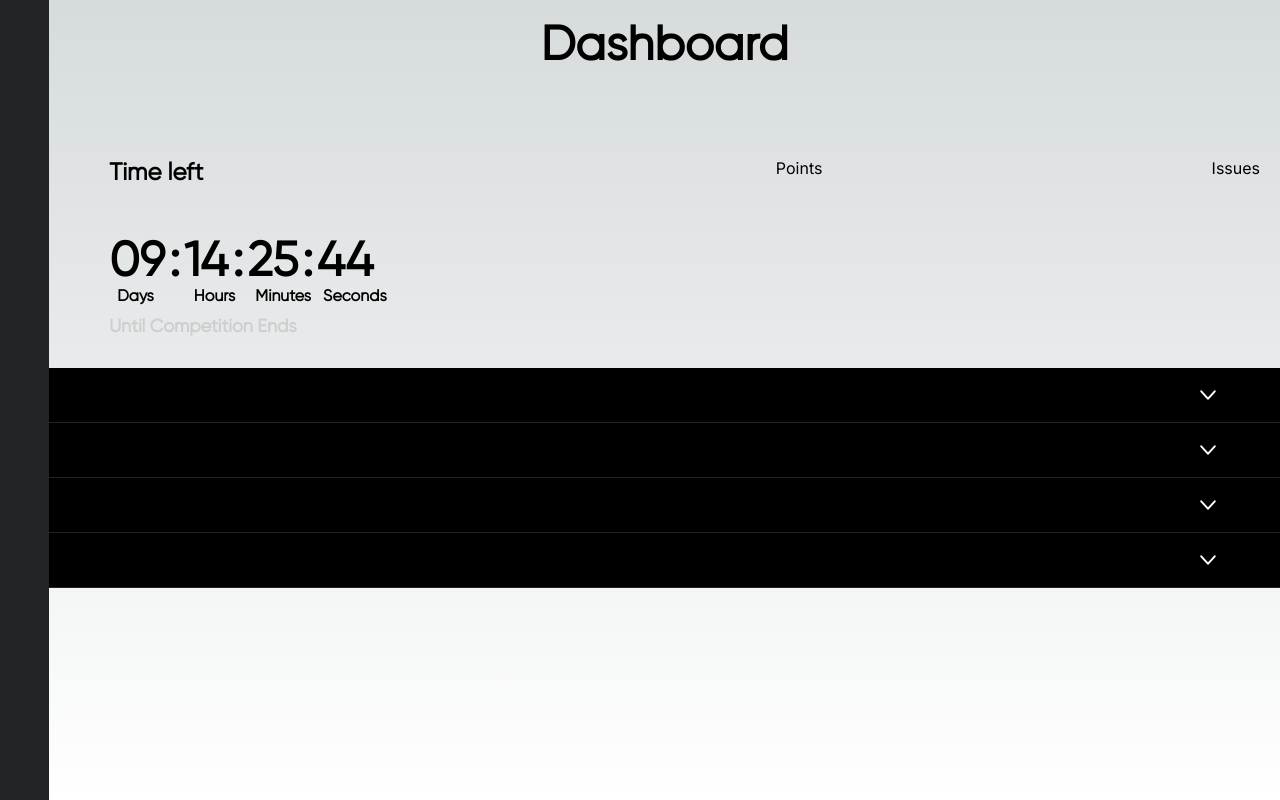
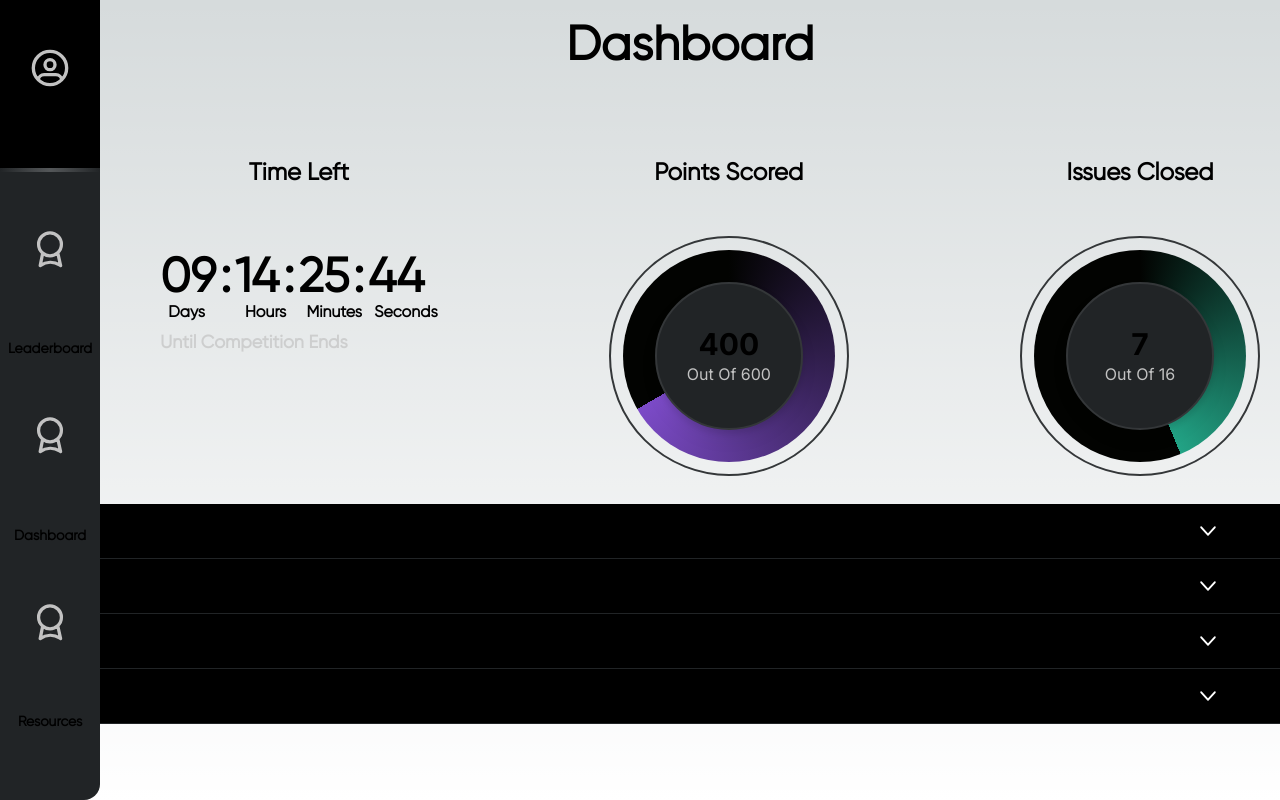
Before and after one commit to Keshav-Aneja/Forkthis-2023-frontend, a Next.js app: page / in a window 1280 px wide. Built offline with nearby package versions, Linux system fonts and the light colour scheme; what tailwindcss-gradients would draw is missing.

Commit message:
Sidebar Component Added

```diff
--- a/src/components/CountdownTimer.tsx
+++ b/src/components/CountdownTimer.tsx
@@ -37,9 +37,7 @@ const CountdownTimer: React.FC<CountdownTimerProps> = ({ targetDate }) => {
 
   return (
     <div className="flex-auto font-gilroyRegular ">
-      <div className="mb-12 text-2xl font-bold">
-        Time left
-      </div>
+      {/* <div className="mb-12 text-2xl font-bold">Time left</div> */}
 
       <div className=" flex mt-4  text-5xl font-black">
         <p className="">{formatWithLeadingZero(days)}</p>
@@ -48,14 +46,13 @@ const CountdownTimer: React.FC<CountdownTimerProps> = ({ targetDate }) => {
         <p className="ml-1 mr-1">:</p>
         <p className="">{formatWithLeadingZero(minutes)}</p>
         <p className="ml-1 mr-1">:</p>
-        <p className="" >{formatWithLeadingZero(seconds)}</p>
-
+        <p className="">{formatWithLeadingZero(seconds)}</p>
       </div>
       <div className="flex font-extrabold text-s">
         <p className="ml-2 mr-4">Days</p>
         <p className="ml-6 mr-3">Hours</p>
         <p className="ml-2 mr-3">Minutes</p>
-        <p >Seconds</p>
+        <p>Seconds</p>
       </div>
       <div className="mt-1 text-[#C2C2C2] text-opacity-70 text-lg font-bold ">
         Until Competition Ends
--- a/src/components/Sidebar.tsx
+++ b/src/components/Sidebar.tsx
@@ -1,8 +1,93 @@
-export default function Sidebar()
-{
-    return (
-        <div className=" bg-[#212426] h-screen w-[4%]">
-
+export default function Sidebar() {
+  return (
+    <div className=" bg-[#212426] h-screen w-[6%] rounded-tr-2xl rounded-br-2xl hover:w-[8%] duration-300 ease-linear text-xs hover:text-sm">
+      <div className="home flex flex-col justify-center items-center py-12 gap-3 hover:bg-black duration-300 px-2">
+        <svg
+          width="2.5rem"
+          height="auto"
+          viewBox="0 0 48 48"
+          fill="none"
+          xmlns="http://www.w3.org/2000/svg"
+        >
+          <path
+            d="M37.9892 38.2934C37.7859 34.7852 34.7345 32 31 32H17C13.2655 32 10.2141 34.7852 10.0108 38.2934M37.9892 38.2934C41.6983 34.6628 44 29.6002 44 24C44 12.9543 35.0457 4 24 4C12.9543 4 4 12.9543 4 24C4 29.6002 6.30174 34.6628 10.0108 38.2934M37.9892 38.2934C34.3827 41.8237 29.4455 44 24 44C18.5545 44 13.6173 41.8237 10.0108 38.2934M30 20C30 23.3137 27.3137 26 24 26C20.6863 26 18 23.3137 18 20C18 16.6863 20.6863 14 24 14C27.3137 14 30 16.6863 30 20Z"
+            stroke="#C2C2C2"
+            stroke-width="4"
+            stroke-linecap="round"
+            stroke-linejoin="round"
+          />
+        </svg>
+        <span className="font-gilroyRegular font-bold">Home</span>
+      </div>
+      <div
+        className="w-full h-1"
+        style={{
+          backgroundImage:
+            "linear-gradient(90deg, rgba(33,36,38,1) 0%, rgba(71,74,76,1) 35%, rgba(84,87,89,1) 50%, rgba(71,74,76,1) 65%, rgba(33,36,38,1) 100%)",
+        }}
+      ></div>
+      <div className="badges flex flex-col justify-start items-center h-[70%] ">
+        <div className="w-full flex flex-col items-center justify-center gap-3 h-[33.3%]  hover:bg-[black] duration-300 px-2">
+          <svg
+            width="2.5rem"
+            height="auto"
+            viewBox="0 0 49 48"
+            fill="none"
+            xmlns="http://www.w3.org/2000/svg"
+          >
+            <path
+              d="M33.97 28.3112C36.7547 25.7523 38.5 22.08 38.5 18C38.5 10.268 32.232 4 24.5 4C16.768 4 10.5 10.268 10.5 18C10.5 22.3271 12.4631 26.1957 15.5473 28.7637M33.97 28.3112C31.4774 30.6017 28.152 32 24.5 32C21.0951 32 17.9741 30.7845 15.5473 28.7637M33.97 28.3112L37.5 44L36.7828 43.5586C29.2967 38.9518 19.8138 39.1242 12.5 44L15.5473 28.7637"
+              stroke="#C2C2C2"
+              stroke-width="4"
+              stroke-linecap="round"
+              stroke-linejoin="round"
+            />
+          </svg>
+          <span className="font-gilroyRegular font-bold text-center">
+            Leaderboard
+          </span>
         </div>
-    )
+        <div className="w-full flex flex-col items-center justify-center gap-3 h-[33.3%]  hover:bg-black duration-300 px-2">
+          <svg
+            width="2.5rem"
+            height="auto"
+            viewBox="0 0 49 48"
+            fill="none"
+            xmlns="http://www.w3.org/2000/svg"
+          >
+            <path
+              d="M33.97 28.3112C36.7547 25.7523 38.5 22.08 38.5 18C38.5 10.268 32.232 4 24.5 4C16.768 4 10.5 10.268 10.5 18C10.5 22.3271 12.4631 26.1957 15.5473 28.7637M33.97 28.3112C31.4774 30.6017 28.152 32 24.5 32C21.0951 32 17.9741 30.7845 15.5473 28.7637M33.97 28.3112L37.5 44L36.7828 43.5586C29.2967 38.9518 19.8138 39.1242 12.5 44L15.5473 28.7637"
+              stroke="#C2C2C2"
+              stroke-width="4"
+              stroke-linecap="round"
+              stroke-linejoin="round"
+            />
+          </svg>
+          <span className="font-gilroyRegular font-bold  text-center">
+            Dashboard
+          </span>
+        </div>
+        <div className="w-full flex flex-col items-center justify-center  gap-3 h-[33.3%]  hover:bg-black duration-300 px-2">
+          <svg
+            width="2.5rem"
+            height="auto"
+            viewBox="0 0 49 48"
+            fill="none"
+            xmlns="http://www.w3.org/2000/svg"
+          >
+            <path
+              d="M33.97 28.3112C36.7547 25.7523 38.5 22.08 38.5 18C38.5 10.268 32.232 4 24.5 4C16.768 4 10.5 10.268 10.5 18C10.5 22.3271 12.4631 26.1957 15.5473 28.7637M33.97 28.3112C31.4774 30.6017 28.152 32 24.5 32C21.0951 32 17.9741 30.7845 15.5473 28.7637M33.97 28.3112L37.5 44L36.7828 43.5586C29.2967 38.9518 19.8138 39.1242 12.5 44L15.5473 28.7637"
+              stroke="#C2C2C2"
+              stroke-width="4"
+              stroke-linecap="round"
+              stroke-linejoin="round"
+            />
+          </svg>
+          <span className="font-gilroyRegular font-bold  text-center">
+            Resources
+          </span>
+        </div>
+      </div>
+    </div>
+  );
 }
--- a/src/sections/DashboardInfo.tsx
+++ b/src/sections/DashboardInfo.tsx
@@ -1,9 +1,8 @@
 import CountdownTimer from "@/components/CountdownTimer";
+import ProgressCircular from "../components/ProgressCircular";
 
-export default function DashboardInfo()
-{
-    const targetDate = new Date('2023-08-31T23:59:59');
-
+export default function DashboardInfo() {
+  const targetDate = new Date("2023-08-31T23:59:59");
 
   return (
     <div>
@@ -11,16 +10,35 @@ export default function DashboardInfo()
         Dashboard
       </div>
       <div className="flex w-[100%] bg-opacity-30 px-3 py-5 justify-between">
-                <div className="ml-10 px-2 py-2">
-                    <CountdownTimer  targetDate={targetDate}/>
+        <div className="ml-10 px-2 py-2 flex flex-col justify-between items-center">
+          <div className="mb-12 text-2xl font-bold font-gilroyRegular text-center">
+            Time Left
           </div>
-                <div className="px-2 py-2 justify-center" >
-                    Points
+          <CountdownTimer targetDate={targetDate} />
+        </div>
+        <div className="px-2 py-2 justify-center">
+          <div className="mb-12 text-2xl font-bold font-gilroyRegular text-center">
+            Points Scored
+          </div>
+          <ProgressCircular
+            name={"pointsScored"}
+            currVal={400}
+            totalVal={600}
+            color={"#7C4BC8"}
+          />
         </div>
         <div className="px-2 py-2 justify-center ">
-                    Issues
+          <div className="mb-12 text-2xl font-bold font-gilroyRegular text-center">
+            Issues Closed
+          </div>
+          <ProgressCircular
+            name={"issuesClosed"}
+            currVal={7}
+            totalVal={16}
+            color={"#22A385"}
+          />
         </div>
       </div>
     </div>
-    )
+  );
 }
```
Lines whose indentation alone changed are shown as unchanged.
